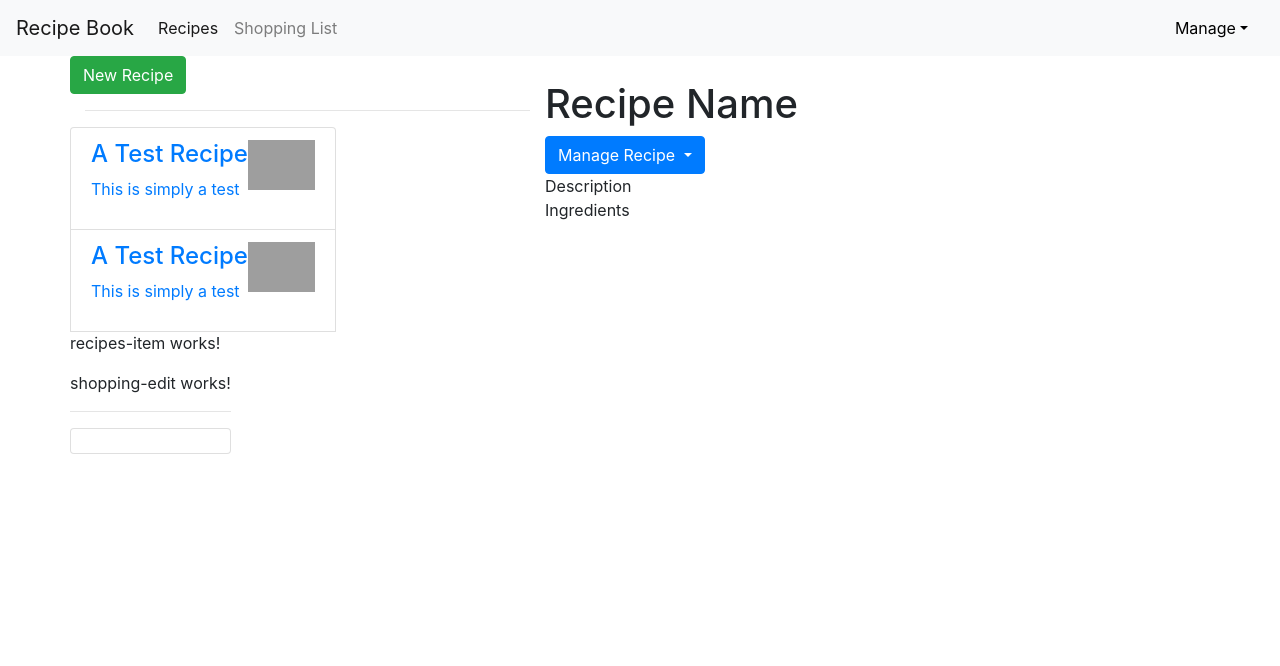
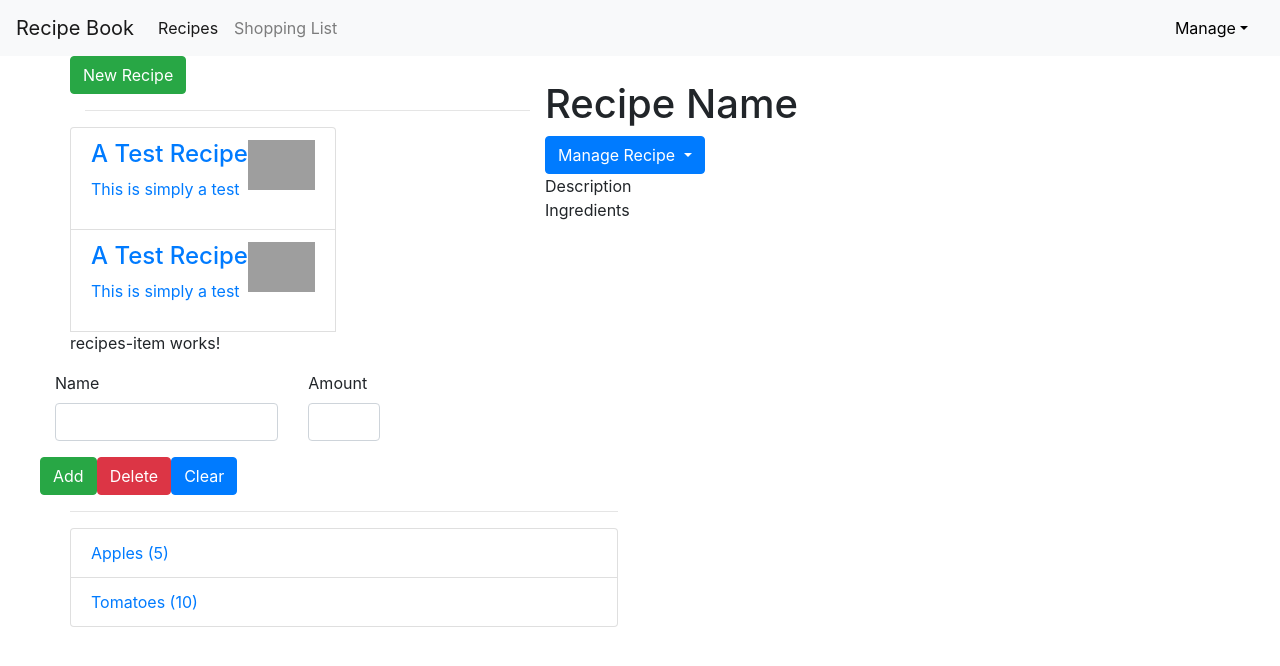
Before and after one commit to OriOrihuela/FirstAngular8Project, an Angular app in the folder mainProject/: page / in a window 1280 px wide. Shown: the top 666 px of the page. Built offline with nearby package versions, Linux system fonts and the light colour scheme; grey boxes are pictures that could not be loaded.

Commit message:
shopping-list.component.html prints ingredients; shopping-edit.component.html modified to be able to add, delete or clear the ingrdients' properties.

```diff
--- a/mainProject/src/app/shared/ingredient.model.ts
+++ b/mainProject/src/app/shared/ingredient.model.ts
@@ -12,4 +12,15 @@
       this.name = name;
       this.amount = amount;
   }
+
+  /**
+   * GETTERS
+   */
+  getName() {
+    return this.name;
+  }
+
+  getAmount() {
+    return this.amount;
+  }
 }
--- a/mainProject/src/app/shopping-list/shopping-edit/shopping-edit.component.html
+++ b/mainProject/src/app/shopping-list/shopping-edit/shopping-edit.component.html
@@ -1 +1,23 @@
-<p>shopping-edit works!</p>
+<div class="row">
+  <div class="col-xs-12">
+    <form action="">
+      <div class="row">
+        <div class="col-sm-5 form-group">
+          <label for="name">Name</label>
+          <input type="text" id="name" class="form-control" />
+        </div>
+        <div class="col-sm-2 form-group">
+          <label for="amount">Amount</label>
+          <input type="number" id="amount" class="form-control" />
+        </div>
+      </div>
+      <div class="row">
+        <div class="col-xs-12">
+          <button type="submit" class="btn btn-success">Add</button>
+          <button type="button" class="btn btn-danger">Delete</button>
+          <button type="button" class="btn btn-primary">Clear</button>
+        </div>
+      </div>
+    </form>
+  </div>
+</div>
--- a/mainProject/src/app/shopping-list/shopping-list.component.html
+++ b/mainProject/src/app/shopping-list/shopping-list.component.html
@@ -1,9 +1,15 @@
 <div class="row">
   <div class="col-xs-10">
-      <app-shopping-edit></app-shopping-edit>
-      <hr>
-      <ul class="list-group">
-        <a href="#" class="list-group-item" style="cursor: pointer;"></a>
-      </ul>
+    <app-shopping-edit></app-shopping-edit>
+    <hr />
+    <ul class="list-group">
+      <a
+        href="#"
+        class="list-group-item"
+        style="cursor: pointer;"
+        *ngFor="let ingredient of ingredients"
+        >{{ ingredient.getName() }} ({{ ingredient.getAmount() }})</a
+      >
+    </ul>
   </div>
 </div>
--- a/mainProject/src/app/shopping-list/shopping-list.component.ts
+++ b/mainProject/src/app/shopping-list/shopping-list.component.ts
@@ -1,4 +1,5 @@
 import { Component, OnInit } from '@angular/core';
+import { Ingredient } from '../shared/ingredient.model';
 
 @Component({
   selector: 'app-shopping-list',
@@ -9,7 +10,10 @@
   /**
    * PROPERTIES
   */
-  ingredients = [];
+  ingredients: Ingredient[] = [
+    new Ingredient("Apples", 5),
+    new Ingredient("Tomatoes", 10)
+  ];
 
   constructor() { }
 
```
